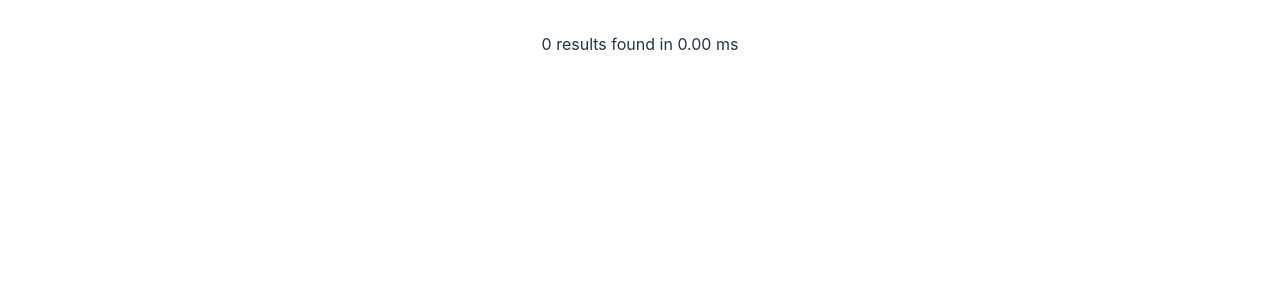
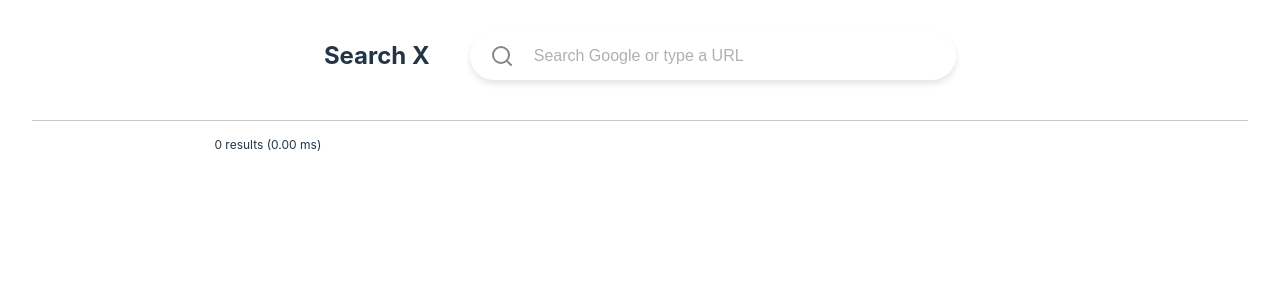
Before and after one commit to GreenArrow216/search-x, a React (Vite) app: page /search in a window 1280 px wide. Shown: the top 300 px of the page. Built offline with nearby package versions, Linux system fonts and the light colour scheme.

Commit message:
result pages done

```diff
--- a/src/components/searchBar/SearchBar.scss
+++ b/src/components/searchBar/SearchBar.scss
@@ -64,7 +64,7 @@
       visibility: hidden;
     }
     > div {
-      padding: 4px 0px;
+      padding-bottom: 15px;
     }
     .history {
       color: purple;
--- a/src/components/searchBar/SearchBar.tsx
+++ b/src/components/searchBar/SearchBar.tsx
@@ -2,16 +2,23 @@ import { useState, useEffect, useRef } from "react";
 import { DataType, fakeDB } from "../../utils/fakeDb";
 
 import "./SearchBar.scss";
-import { useNavigate } from "react-router";
+import { useLocation, useNavigate } from "react-router";
 import SearchIcon from "../icons/SearchIcon";
 import TrashIcon from "../icons/TrashIcon";
 import HistoryIcon from "../icons/HistoryIcon";
 import { HISTORY_ITEMS } from "../../utils/constants";
 
-const SearchBar = ({defaultQuery=''}:{defaultQuery?:string}) => {
+const SearchBar = ({
+  defaultQuery = "",
+  updateQuery,
+}: {
+  defaultQuery?: string;
+  updateQuery?: (arg: string) => void;
+}) => {
   const historyItems = JSON.parse(localStorage.getItem(HISTORY_ITEMS) ?? "[]");
   const searchBarRef = useRef<HTMLDivElement>(null);
   const navigate = useNavigate();
+  const location = useLocation();
 
   const [query, setQuery] = useState<string>(defaultQuery);
   const [suggestions, setSuggestions] = useState<DataType[]>([]);
@@ -19,9 +26,11 @@ const SearchBar = ({defaultQuery=''}:{defaultQuery?:string}) => {
   const [activeIndex, setActiveIndex] = useState<number>(-1);
   const [isFocused, setIsFocused] = useState<boolean>(false);
 
-
   useEffect(() => {
-    document.getElementById("searchInput")?.focus();
+    if (!location.pathname.includes("search")) {
+      document.getElementById("searchInput")?.focus();
+    }
+    // eslint-disable-next-line react-hooks/exhaustive-deps
   }, []);
 
   useEffect(() => {
@@ -42,8 +51,25 @@ const SearchBar = ({defaultQuery=''}:{defaultQuery?:string}) => {
       setActiveIndex((prevIndex) =>
         prevIndex > 0 ? prevIndex - 1 : suggestions.length - 1
       );
-    } else if (e.key === "Enter" && activeIndex >= 0) {
-      navigate(`/search?q=${query}`)
+    } else if (e.key === "Enter") {
+      setIsFocused(false);
+      document.getElementById("searchInput")?.blur();
+      if (activeIndex === -1) {
+        navigate(`/search?q=${query}`);
+        if (updateQuery) {
+          updateQuery(query);
+        }
+      } else if (activeIndex > -1) {
+        if (!searchHistory.includes(suggestions[activeIndex].id)) {
+          const newHistory = [...searchHistory, suggestions[activeIndex]?.id];
+          setSearchHistory(newHistory);
+        }
+        if (updateQuery) {
+          updateQuery(suggestions[activeIndex].title);
+        }
+        setQuery(suggestions[activeIndex].title);
+        navigate(`/search?q=${suggestions[activeIndex].title}`);
+      }
     }
   };
 
@@ -67,6 +93,10 @@ const SearchBar = ({defaultQuery=''}:{defaultQuery?:string}) => {
     }
     if (item) {
       navigate(`/search?q=${item.title}`);
+      document.getElementById("searchInput")?.blur();
+      if (updateQuery) {
+        updateQuery(item.title);
+      }
     } else {
       console.log("url not found in the db");
     }
@@ -81,7 +111,7 @@ const SearchBar = ({defaultQuery=''}:{defaultQuery?:string}) => {
       searchBarRef.current &&
       !searchBarRef.current.contains(e.target as Node)
     ) {
-      setIsFocused(false); // Close suggestions when clicking outside
+      setIsFocused(false);
     }
   };
 
@@ -94,6 +124,14 @@ const SearchBar = ({defaultQuery=''}:{defaultQuery?:string}) => {
 
   const suggestionsPresent = suggestions.length > 0 && query.length > 0;
   const showSuggestions = isFocused && suggestionsPresent;
+
+  console.log({
+    showSuggestions,
+    isFocused,
+    suggestionsPresent,
+    suggestions,
+    query,
+  });
 
   return (
     <div className="search-bar" ref={searchBarRef}>
--- a/src/index.scss
+++ b/src/index.scss
@@ -45,11 +45,11 @@ h6 {
 
 a {
   font-weight: 500;
-  color: #646cff;
+  color: #1a0dab;
   text-decoration: inherit;
 }
 a:hover {
-  color: #535bf2;
+  text-decoration: underline;
 }
 
 body {
--- /dev/null
+++ b/src/pages/results/Results.scss
@@ -0,0 +1,60 @@
+.results-page {
+  display: flex;
+  flex-direction: column;
+  align-items: center;
+  height: 100%;
+  width: 100%;
+  margin: auto;
+  .search-wrapper {
+    padding-bottom: 40px;
+    border-bottom: 1px solid rgb(200, 200, 200);
+    width: 100%;
+    display: flex;
+    align-items: center;
+    justify-content: center;
+    margin-bottom: 15px;
+    h2 {
+      margin-right: 40px;
+    }
+  }
+  .results-wrapper {
+    display: flex;
+    justify-content: left;
+    width: 70%;
+    .metadata {
+      font-size: 12px;
+      text-align: left;
+    }
+    .results {
+      text-align: left;
+      .result-item {
+        padding: 20px 0;
+        .details {
+          display: flex;
+          align-items: center;
+        }
+        .url {
+          font-size: 12px;
+        }
+        .logo {
+          width: 25px;
+          height: 25px;
+          border-radius: 50%;
+          overflow: hidden;
+          margin-right: 10px;
+          img {
+            height: 100%;
+            width: 100%;
+            object-fit: cover;
+          }
+        }
+        a {
+          font-size: 20px;
+        }
+        p {
+          font-size: 14px;
+        }
+      }
+    }
+  }
+}
--- a/src/pages/results/Results.tsx
+++ b/src/pages/results/Results.tsx
@@ -1,32 +1,63 @@
 import { useSearchParams } from "react-router";
-import { fakeDB } from "../../utils/fakeDb";
+import { DataType, fakeDB } from "../../utils/fakeDb";
+import SearchBar from "../../components/searchBar/SearchBar";
+import { useEffect, useState } from "react";
+import "./Results.scss";
 
 const Results = () => {
   const [searchParams] = useSearchParams();
-  const query = searchParams.get("q");
+  const query = searchParams.get("q") ?? "";
+  const [searchBarQuery, setSearchBarQuery] = useState<string>(query);
+  const [results, setResults] = useState<DataType[]>();
+  const [loadingTime, setLoadingTime] = useState(0);
+
+  useEffect(() => {
     const startTime = performance.now();
-  const results = query
+    const results = searchBarQuery
       ? fakeDB.filter((item) =>
-        item.title.toLowerCase().startsWith(query.toLowerCase())
+          item.title.toLowerCase().startsWith(searchBarQuery.toLowerCase())
         )
       : [];
+    setResults(results);
     const endTime = performance.now();
+    setLoadingTime(endTime - startTime);
+  }, [searchBarQuery]);
+
+  const updateQuery = (query: string) => {
+    setSearchBarQuery(query);
+  };
 
   return (
+    <div className="results-page">
+      <div className="search-wrapper">
+        <h2>Search X</h2>
+
+      <SearchBar
+        defaultQuery={searchBarQuery ?? ""}
+        updateQuery={updateQuery}
+      />
+      </div>
+      <div className="results-wrapper">
         <div className="search-results">
-      <p>
-        {results.length} results found in {(endTime - startTime).toFixed(2)} ms
+          <p className="metadata">
+            {results?.length} results ({loadingTime.toFixed(2)} ms)
           </p>
-      <ul>
-        {results.map((item) => (
-          <li key={item.id}>
-            <a href={item.url} target="_blank" rel="noopener noreferrer">
-              {item.title}
-            </a>
-            <p>{item.description}</p>
-          </li>
+          <div className="results">
+            {results?.map((item) => (
+              <div key={item.id} className="result-item">
+                <div >
+                  <div className="details">
+                    <div className="logo"><img src={item.image} alt={item.title}/></div>
+                    <div><p className="site">{item.site}</p><p className="url">{item.url}</p></div>
+                  </div>
+                  <a href={item.url} target="_blank" rel="noopener noreferrer">{item.title}</a>
+                  <p className="desc">{item.description}</p>
+                </div>
+              </div>
             ))}
-      </ul>
+          </div>
+        </div>
+      </div>
     </div>
   );
 };
--- a/src/utils/fakeDb.ts
+++ b/src/utils/fakeDb.ts
@@ -3,6 +3,8 @@ export type DataType = {
   title: string;
   description: string;
   url: string;
+  site: string;
+  image: string; // Added image field
 };
 
 export const fakeDB: DataType[] = [
@@ -11,162 +13,239 @@ export const fakeDB: DataType[] = [
     title: "ReactJS Tutorial",
     description: "Learn ReactJS from scratch.",
     url: "https://reactjs.org/",
+    site: "React JS",
+    image: "https://reactjs.org/logo-og.png",
   },
   {
     id: 2,
+    title: "Redux Toolkit Guide",
+    description: "Master state management with Redux Toolkit.",
+    url: "https://redux-toolkit.js.org/",
+    site: "Redux",
+    image: "https://redux-toolkit.js.org/img/redux-logo-landscape.png",
+  },
+  {
+    id: 3,
+    title: "Regular Expressions 101",
+    description: "Learn regex easily.",
+    url: "https://regex101.com/",
+    site: "Regex",
+    image: "https://reactjs.org/logo-og.png",
+  },
+  {
+    id: 4,
+    title: "Responsive Web Design",
+    description: "Understand the principles of responsive design.",
+    url: "https://web.dev/responsive-web-design-basics/",
+    site: "Web Dev",
+    image: "https://redux-toolkit.js.org/img/redux-logo-landscape.png",
+  },
+  {
+    id: 5,
+    title: "React Native Basics",
+    description: "Introduction to React Native.",
+    url: "https://reactnative.dev/docs/getting-started",
+    site: "React Native",
+    image: "https://reactnative.dev/img/header_logo.svg",
+  },
+  {
+    id: 6,
+    title: "React Router Docs",
+    description: "Navigate your React apps.",
+    url: "https://reactrouter.com/",
+    site: "React Router",
+    image: "https://reactjs.org/logo-og.png",
+  },
+  {
+    id: 7,
+    title: "Redux Saga Basics",
+    description: "Manage side effects with Redux Saga.",
+    url: "https://redux-saga.js.org/",
+    site: "Redux Saga",
+    image: "https://redux-saga.js.org/img/Redux-Saga-Logo.png",
+  },
+  {
+    id: 8,
+    title: "Regular Expressions for Developers",
+    description: "A practical guide to regex.",
+    url: "https://developer.mozilla.org/en-US/docs/Web/JavaScript/Guide/Regular_Expressions",
+    site: "MDN",
+    image: "https://developer.mozilla.org/favicon.ico",
+  },
+  {
+    id: 9,
+    title: "Rest API Design",
+    description: "Best practices for REST API design.",
+    url: "https://restfulapi.net/",
+    site: "REST API",
+    image: "https://restfulapi.net/favicon.ico",
+  },
+  {
+    id: 10,
+    title: "React Context API",
+    description: "Use React's Context API effectively.",
+    url: "https://reactjs.org/docs/context.html",
+    site: "React JS",
+    image: "https://reactjs.org/logo-og.png",
+  },
+  {
+    id: 11,
+    title: "Responsive CSS Frameworks",
+    description: "Explore responsive CSS frameworks.",
+    url: "https://getbootstrap.com/",
+    site: "Bootstrap",
+    image: "https://getbootstrap.com/docs/5.3/assets/img/favicons/favicon.ico",
+  },
+  {
+    id: 12,
+    title: "Redux vs MobX",
+    description: "Compare state management tools.",
+    url: "https://redux.js.org/introduction/why-redux",
+    site: "Redux",
+    image: "https://redux.js.org/img/redux-logo-landscape.png",
+  },
+  {
+    id: 13,
+    title: "Restful Web Services",
+    description: "Learn about RESTful services.",
+    url: "https://www.restapitutorial.com/",
+    site: "REST",
+    image: "https://redux.js.org/img/redux-logo-landscape.png",
+  },
+  {
+    id: 14,
+    title: "React Component Patterns",
+    description: "Learn React component patterns.",
+    url: "https://reactpatterns.com/",
+    site: "React Patterns",
+    image: "https://reactpatterns.com/favicon.ico",
+  },
+  {
+    id: 15,
+    title: "Reduce Method in JavaScript",
+    description: "Master JavaScript's reduce method.",
+    url: "https://developer.mozilla.org/en-US/docs/Web/JavaScript/Reference/Global_Objects/Array/reduce",
+    site: "MDN",
+    image: "https://developer.mozilla.org/favicon.ico",
+  },
+  {
+    id: 16,
     title: "JavaScript Basics",
     description: "Understand JavaScript fundamentals.",
     url: "https://javascript.info/",
-  },
-  {
-    id: 3,
-    title: "React Router",
-    description: "Guide to React Router.",
-    url: "https://reactrouter.com/",
-  },
-  {
-    id: 4,
-    title: "Frontend Development",
-    description: "All about frontend development.",
-    url: "https://frontendmasters.com/",
-  },
-  {
-    id: 5,
-    title: "Airbnb",
-    description:
-      "Book Your Stay Today — Escape To Anywhere, Anytime on Airbnb. Explore 6+ Million Homes & Book Your Perfect Stay.",
-    url: "https://www.airbnb.co.uk/",
-  },
-  {
-    id: 6,
-    title: "OpenAI",
-    description:
-      "We believe our research will eventually lead to artificial general intelligence,",
-    url: "https://openai.com/",
-  },
-  {
-    id: 7,
-    title: "React",
-    description:
-      "React is the library for web and native user interfaces. Build user interfaces out of individual pieces called components written in JavaScript.",
-    url: "https://react.dev/",
-  },
-  {
-    id: 8,
-    title: "React - Wiki",
-    description:
-      "React is a free and open-source front-end JavaScript library that aims to make building user interfaces based on components more seamless.",
-    url: "https://en.wikipedia.org/wiki/React_(software)",
-  },
-  {
-    id: 9,
-    title: "React - W3",
-    description:
-      "React is a JavaScript library for building user interfaces. React is used to build single-page applications. React allows us to create reusable UI components.",
-    url: "https://www.w3schools.com/REACT/DEFAULT.ASP",
-  },
-  {
-    id: 10,
-    title: "React - sample 1",
-    description:
-      "React is a JavaScript library for building user interfaces. React is used to build single-page applications. React allows us to create reusable UI components.",
-    url: "http://cake.sample.info/",
-  },
-  {
-    id: 11,
-    title: "React - sample 12",
-    description:
-      "React is a JavaScript library for building user interfaces. React is used to build single-page applications. React allows us to create reusable UI components.",
-    url: "http://cake.sample.info/",
-  },
-  {
-    id: 12,
-    title: "React - sample 13",
-    description:
-      "React is a JavaScript library for building user interfaces. React is used to build single-page applications. React allows us to create reusable UI components.",
-    url: "http://cake.sample.info/",
-  },
-  {
-    id: 13,
-    title: "React - sample 14",
-    description:
-      "React is a JavaScript library for building user interfaces. React is used to build single-page applications. React allows us to create reusable UI components.",
-    url: "http://cake.sample.info/",
-  },
-  {
-    id: 14,
-    title: "React - sample 15",
-    description:
-      "React is a JavaScript library for building user interfaces. React is used to build single-page applications. React allows us to create reusable UI components.",
-    url: "http://cake.sample.info/",
-  },
-  {
-    id: 15,
-    title: "React - sample 16",
-    description:
-      "React is a JavaScript library for building user interfaces. React is used to build single-page applications. React allows us to create reusable UI components.",
-    url: "http://cake.sample.info/",
-  },
-  {
-    id: 16,
-    title: "React - sample 17",
-    description:
-      "React is a JavaScript library for building user interfaces. React is used to build single-page applications. React allows us to create reusable UI components.",
-    url: "http://cake.sample.info/",
+    site: "Javascript",
+    image: "https://javascript.info/img/favicon.png",
   },
   {
     id: 17,
-    title: "React - sample 18",
-    description:
-      "React is a JavaScript library for building user interfaces. React is used to build single-page applications. React allows us to create reusable UI components.",
-    url: "http://cake.sample.info/",
+    title: "VueJS Guide",
+    description: "The complete guide to Vue.js.",
+    url: "https://vuejs.org/",
+    site: "VueJS",
+    image: "https://vuejs.org/images/logo.png",
   },
   {
     id: 18,
-    title: "React - sample 19",
-    description:
-      "React is a JavaScript library for building user interfaces. React is used to build single-page applications. React allows us to create reusable UI components.",
-    url: "http://cake.sample.info/",
+    title: "Angular Basics",
+    description: "Learn Angular step-by-step.",
+    url: "https://angular.io/",
+    site: "Angular",
+    image: "https://angular.io/assets/images/favicons/favicon.ico",
   },
   {
     id: 19,
-    title: "React - sample 20",
-    description:
-      "React is a JavaScript library for building user interfaces. React is used to build single-page applications. React allows us to create reusable UI components.",
-    url: "http://cake.sample.info/",
+    title: "Node.js Documentation",
+    description: "Explore Node.js docs.",
+    url: "https://nodejs.org/en/docs/",
+    site: "Node.js",
+    image: "https://nodejs.org/static/images/favicons/favicon.ico",
   },
   {
     id: 20,
-    title: "React - sample 21",
-    description:
-      "React is a JavaScript library for building user interfaces. React is used to build single-page applications. React allows us to create reusable UI components.",
-    url: "http://cake.sample.info/",
+    title: "Python for Beginners",
+    description: "Learn Python from scratch.",
+    url: "https://www.python.org/",
+    site: "Python",
+    image: "https://www.python.org/static/favicon.ico",
   },
   {
     id: 21,
-    title: "React - sample 22",
-    description:
-      "React is a JavaScript library for building user interfaces. React is used to build single-page applications. React allows us to create reusable UI components.",
-    url: "http://cake.sample.info/",
+    title: "CSS Grid Layout",
+    description: "Learn CSS Grid layout system.",
+    url: "https://css-tricks.com/snippets/css/complete-guide-grid/",
+    site: "CSS Tricks",
+    image: "https://css-tricks.com/apple-touch-icon.png",
+  },
+  {
+    id: 22,
+    title: "TypeScript Handbook",
+    description: "Learn TypeScript with examples.",
+    url: "https://www.typescriptlang.org/docs/handbook/intro.html",
+    site: "TypeScript",
+    image: "https://www.typescriptlang.org/icons/icon-48x48.png",
+  },
+  {
+    id: 23,
+    title: "HTML Basics",
+    description: "Start with HTML basics.",
+    url: "https://developer.mozilla.org/en-US/docs/Web/HTML",
+    site: "MDN",
+    image: "https://developer.mozilla.org/favicon.ico",
+  },
+  {
+    id: 24,
+    title: "CSS Tricks",
+    description: "Explore CSS tips and tricks.",
+    url: "https://css-tricks.com/",
+    site: "CSS Tricks",
+    image: "https://css-tricks.com/apple-touch-icon.png",
+  },
+  {
+    id: 25,
+    title: "GraphQL Official Guide",
+    description: "Learn GraphQL API design.",
+    url: "https://graphql.org/",
+    site: "GraphQL",
+    image: "https://graphql.org/img/favicon.png",
+  },
+  {
+    id: 26,
+    title: "Svelte Framework Guide",
+    description: "Introduction to Svelte.",
+    url: "https://svelte.dev/",
+    site: "Svelte",
+    image: "https://svelte.dev/favicon.png",
+  },
+  {
+    id: 27,
+    title: "Django for Beginners",
+    description: "Start building apps with Django.",
+    url: "https://www.djangoproject.com/",
+    site: "Django",
+    image: "https://www.djangoproject.com/favicon.ico",
+  },
+  {
+    id: 28,
+    title: "Flask Quickstart",
+    description: "Learn Flask basics.",
+    url: "https://flask.palletsprojects.com/en/2.0.x/quickstart/",
+    site: "Flask",
+    image: "https://flask.palletsprojects.com/favicon.ico",
+  },
+  {
+    id: 29,
+    title: "Git Basics",
+    description: "Learn Git version control.",
+    url: "https://git-scm.com/doc",
+    site: "Git",
+    image: "https://git-scm.com/favicon.ico",
+  },
+  {
+    id: 30,
+    title: "Docker Essentials",
+    description: "Understand Docker fundamentals.",
+    url: "https://www.docker.com/",
+    site: "Docker",
+    image: "https://www.docker.com/favicon.ico",
   },
 ];
-
-// http://cake.sample.info/
-// https://www.sample.org/?pizzas=crib
-// https://sample.net/kiss?hall=thing
-// http://sample.net/?bell=measure&push=orange#meal
-// http://www.sample.edu/?horses=tiger&weather=death#stretch
-// http://www.sample.org/flavor.html
-// http://sample.com/?belief=jellyfish&payment=fog
-// https://sample.info/
-// https://sample.net/legs?hospital=nut
-// http://sample.org/?drink=sofa
-// https://www.sample.info/#cap
-// https://sample.edu/lip#rain
-// https://sample.info/vacation
-// https://www.sample.info/?impulse=building
-// http://www.sample.com/mark
-// https://rabbit.sample.edu/friend/girl.aspx
-// http://www.sample.org/#scarecrow
-// https://sample.net/?front=vase&pail=ladybug
-// https://sample.com/deer.html
```
Lines whose indentation alone changed are shown as unchanged.
